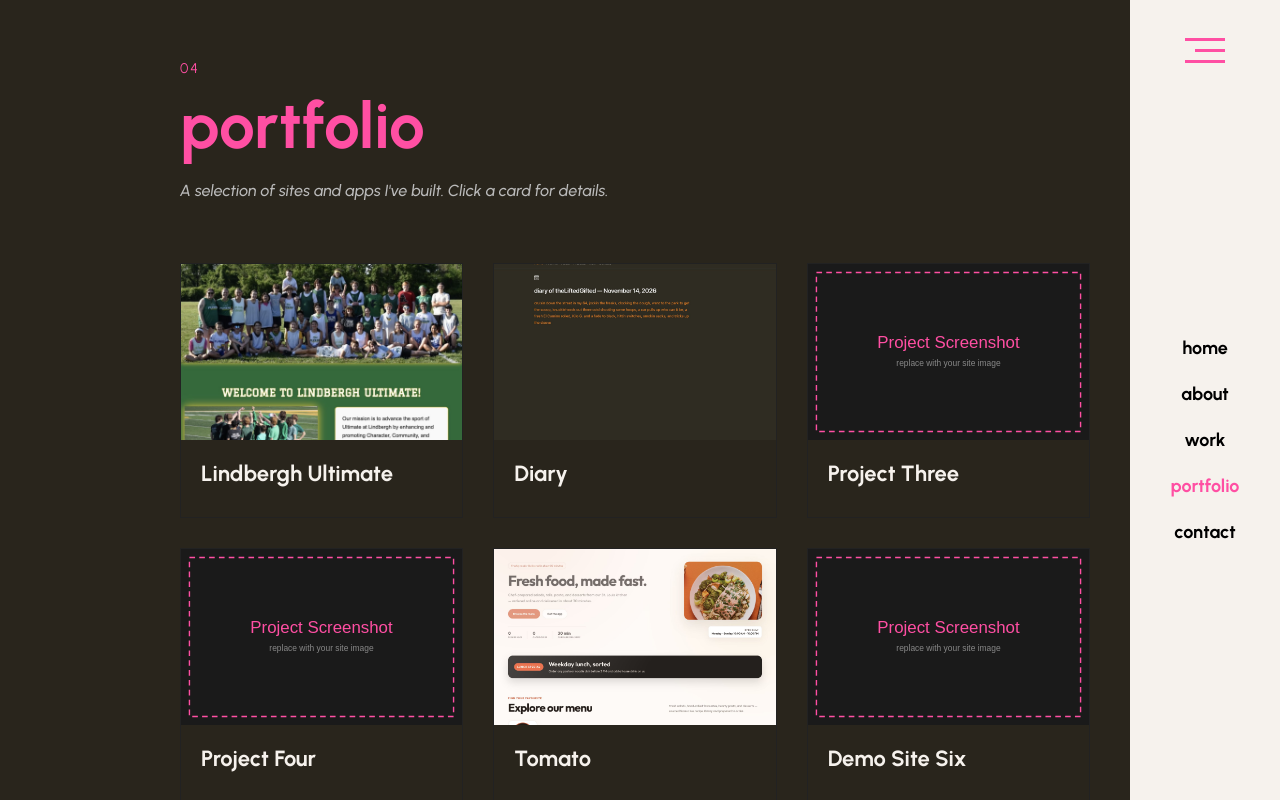
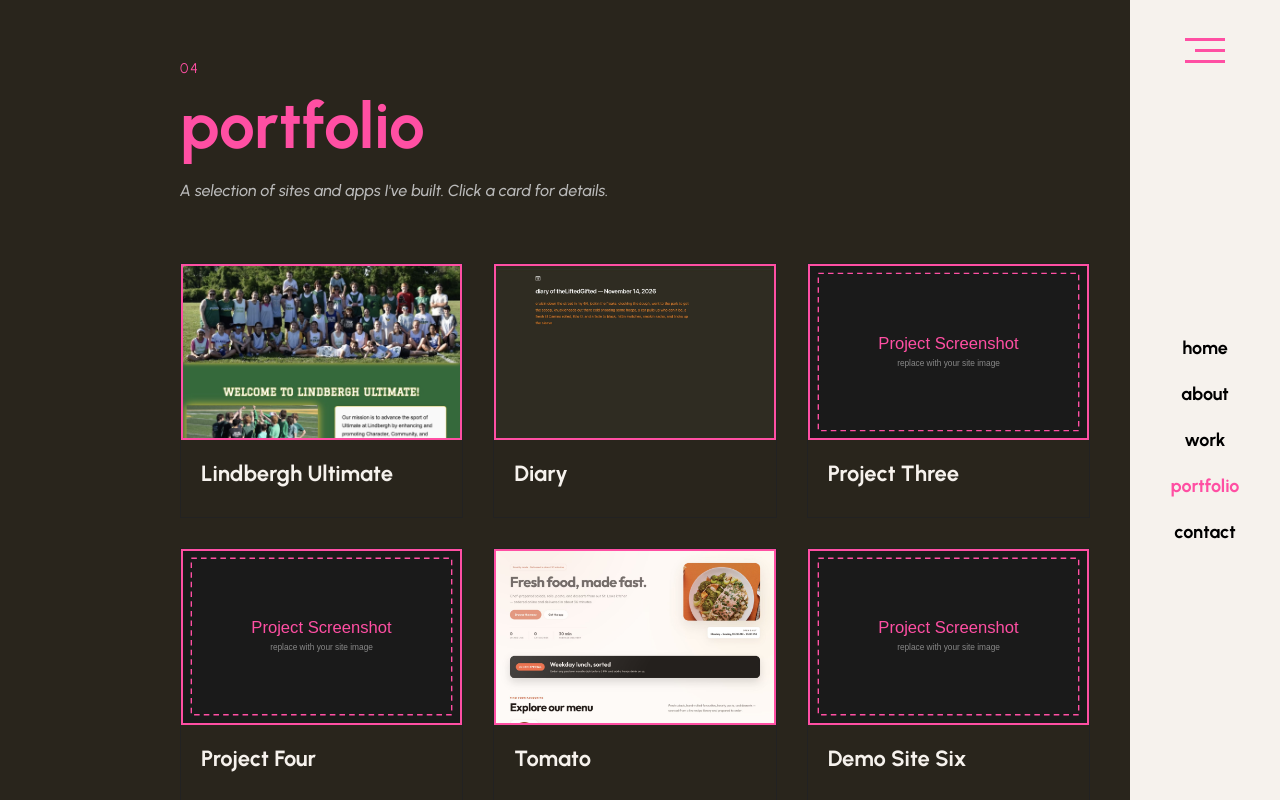
Before and after one commit to biesboerTerry-FS/thatDevTerry, a React (Create React App) app: page /portfolio in a window 1280 px wide. Shown: the top 800 px of the page. Built offline with nearby package versions, Linux system fonts and the light colour scheme.

Commit message:
Add pink borders to portfolio images

```diff
--- a/src/App.scss
+++ b/src/App.scss
@@ -640,6 +640,7 @@ img {
 .projectImage {
 	aspect-ratio: 16 / 10;
 	overflow: hidden;
+	border: 2px solid $pink;
 
 	img {
 		width: 100%;
@@ -745,6 +746,7 @@ img {
 	aspect-ratio: 16 / 10;
 	object-fit: cover;
 	display: block;
+	border: 2px solid $pink;
 }
 
 .modalBody {
```
